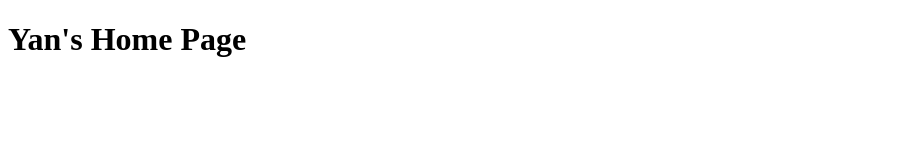
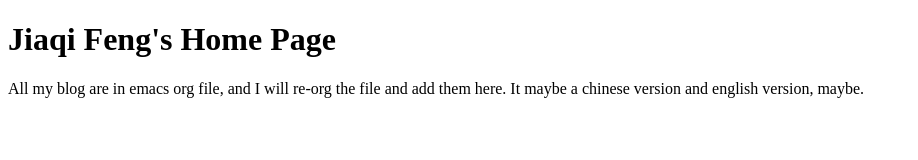
Before and after one commit to jiaqifeng/jackeyblog, a plain HTML site: page index.html in a window 1280 px wide. Shown: the whole page, without its empty margins (0-918 px from the left). Drawn offline with Linux system fonts and the light colour scheme.

Commit message:
Update index.html

```diff
--- a/index.html
+++ b/index.html
@@ -13,6 +13,8 @@
 </div>
 
 <div id="content">
-<h1 class="title">Yan's Home Page</h1>
+<h1 class="title">Jiaqi Feng's Home Page</h1>
+All my blog are in emacs org file, and I will re-org the file and add them here.
+It maybe a chinese version and english version, maybe.
 </body>
 </html>
```
